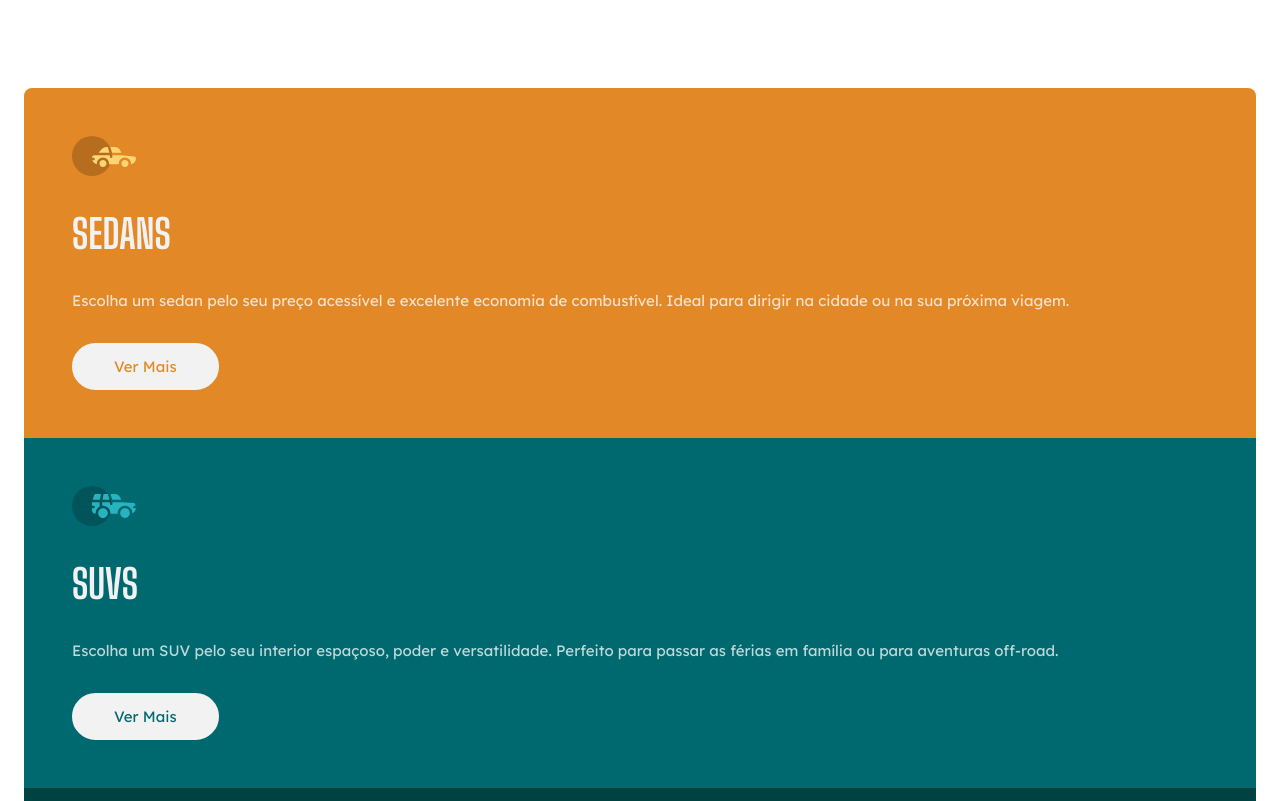
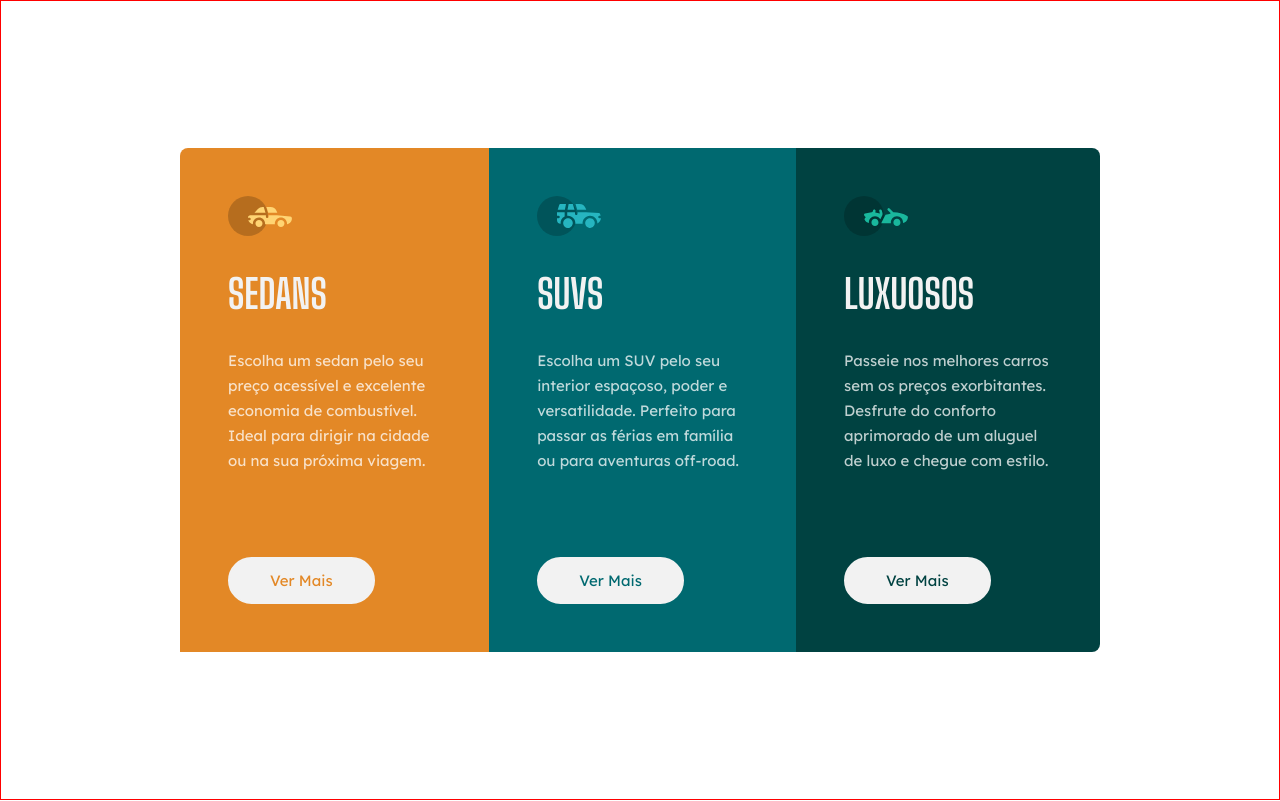
Before and after one commit to miriaaamfs/carros010, a plain HTML site: page index.html in a window 1280 px wide. Shown: the top 801 px of the page. Drawn offline with Linux system fonts and the light colour scheme.

Commit message:
Responsividade completa

```diff
--- a/style.css
+++ b/style.css
@@ -3,7 +3,6 @@
     padding: 0;
     box-sizing: border-box;
 }
-
 :root {
     --orange: #e38826;
     --cyan: #006970;
@@ -11,12 +10,9 @@
     --gray: #f2f2f2;
     --transparent-whithe: rgba(255, 255, 255, 0.75);
 }
-
 body{
     padding: 5.5rem 1.5rem ;
 }
-
-
 h2{
     font-family: 'Big Shoulders Display', sans-serif;
     text-transform: uppercase;
@@ -24,7 +20,6 @@ h2{
     color: var(--gray);
     margin-block: 1.875rem;
 }
-
 p {
     font-family: 'Lexend Deca', sans-serif;
     font-size: 0.9375rem;
@@ -32,7 +27,6 @@ p {
     margin-bottom:1.875rem ;
     line-height: 1.5625rem ;
 }
-
 a {
     font-family: 'Lexend Deca', sans-serif;
     display: block;
@@ -44,32 +38,23 @@ a {
     border-radius: 1.5625rem;
     background: var(--gray);
 }
-
 section{
     padding: 3rem;
-
 }
-
 .sedans {
     background:var(--orange) ;
     border-radius: 8px 8px 0 0 ;
 }
-
-
 .suvs {
     background:var(--cyan);
 }
-
 .luxuosos {
     background:var(--dark-cyan);
     border-radius: 0 0 8px 8px;
 }
-
-
 .sedans a{
     color: var(--orange);
 }
-
 .suvs a{
     color:var(--cyan);
 }
@@ -77,3 +62,36 @@ section{
 .luxuosos a{
     color: var(--dark-cyan);
 }
+
+@media(min-width:920px){
+    body{
+        border: 1px solid red;
+        height: 100vh;
+
+        display: flex;
+        justify-content: center;
+        align-items: center;
+    }
+    main {
+        display: flex;
+        max-width: 57.5rem;
+    }
+
+    p{
+        margin-bottom: 5.25rem;
+    }
+
+    a:hover {
+        background: transparent;
+        color: var(--gray);
+
+    }
+
+    .sedans{
+        border-radius: 8px 0 0 0px;
+    }
+
+    .luxuosos{
+        border-radius: 0 8px 8px 0 ;
+    }
+}
```
